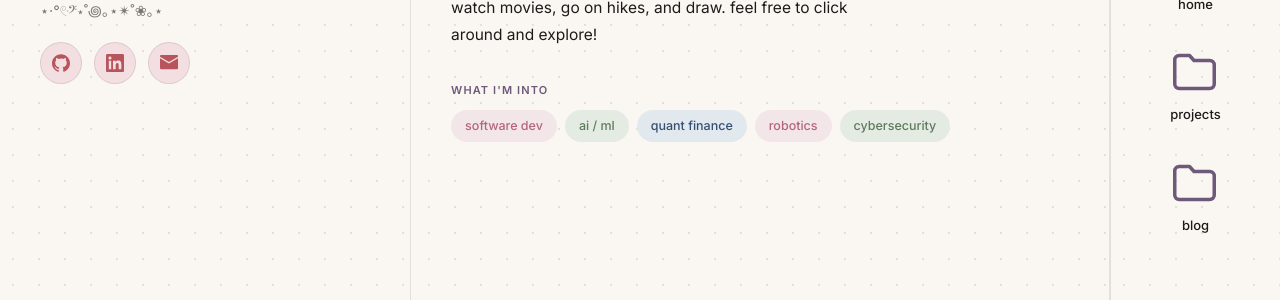
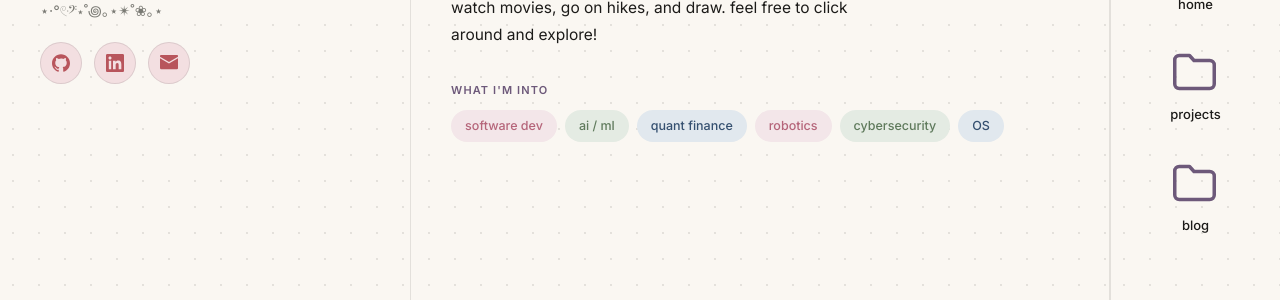
Before and after one commit to srinithimohan/srinithimohan.github.io, a Jekyll site: the page built from index.html, in a window 1280 px wide. Shown: the part 144-444 px from the top of the page. Built offline with Jekyll 4.4.1, drawn with Linux system fonts in a browser that asks for light colours.

Commit message:
add operating systems to interests

```diff
--- a/_layouts/home.html
+++ b/_layouts/home.html
@@ -29,6 +29,7 @@
           <li class="pill">quant finance</li>
           <li class="pill">robotics</li>
           <li class="pill">cybersecurity</li>
+          <li class="pill">OS</li>
         </ul>
       </section>
 
```
